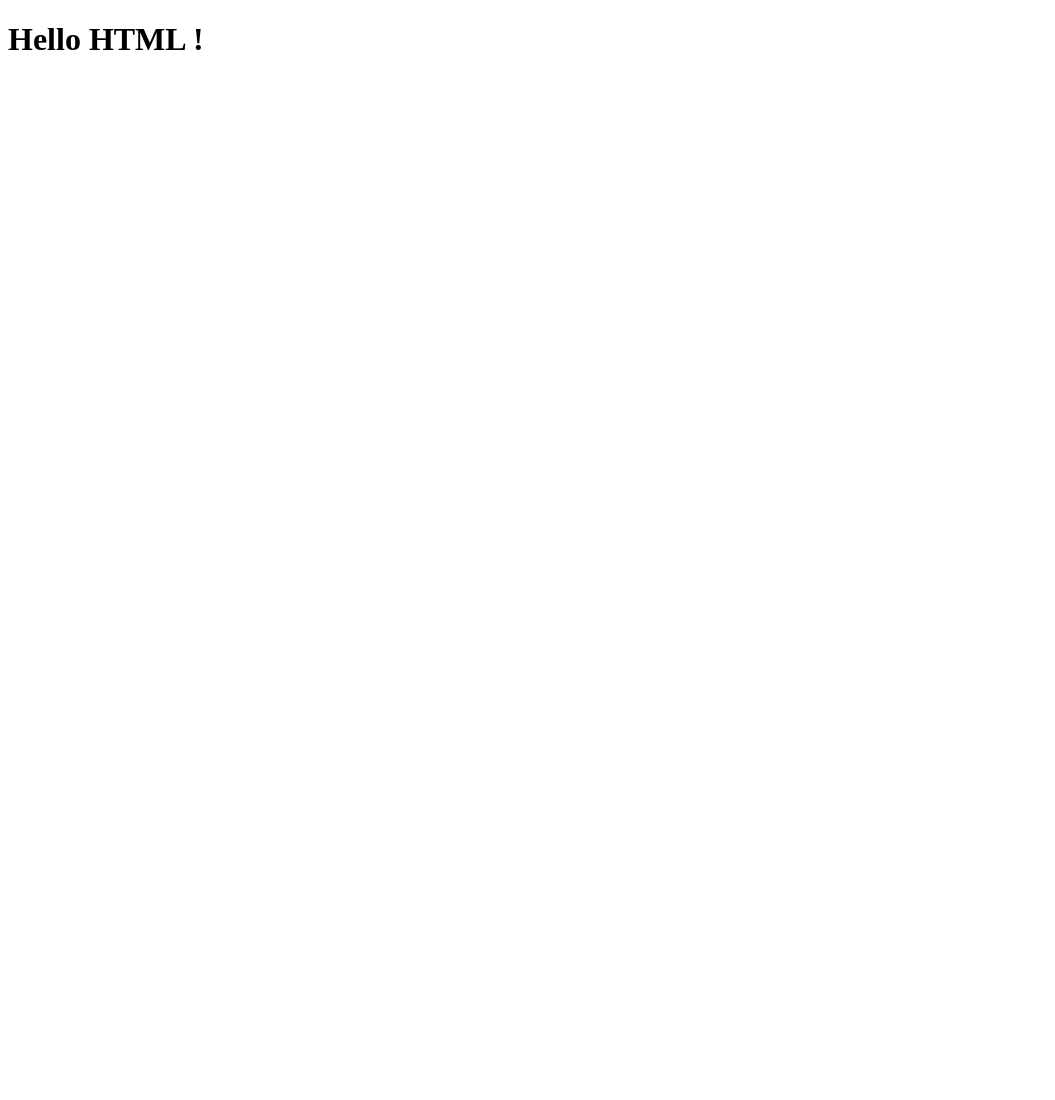
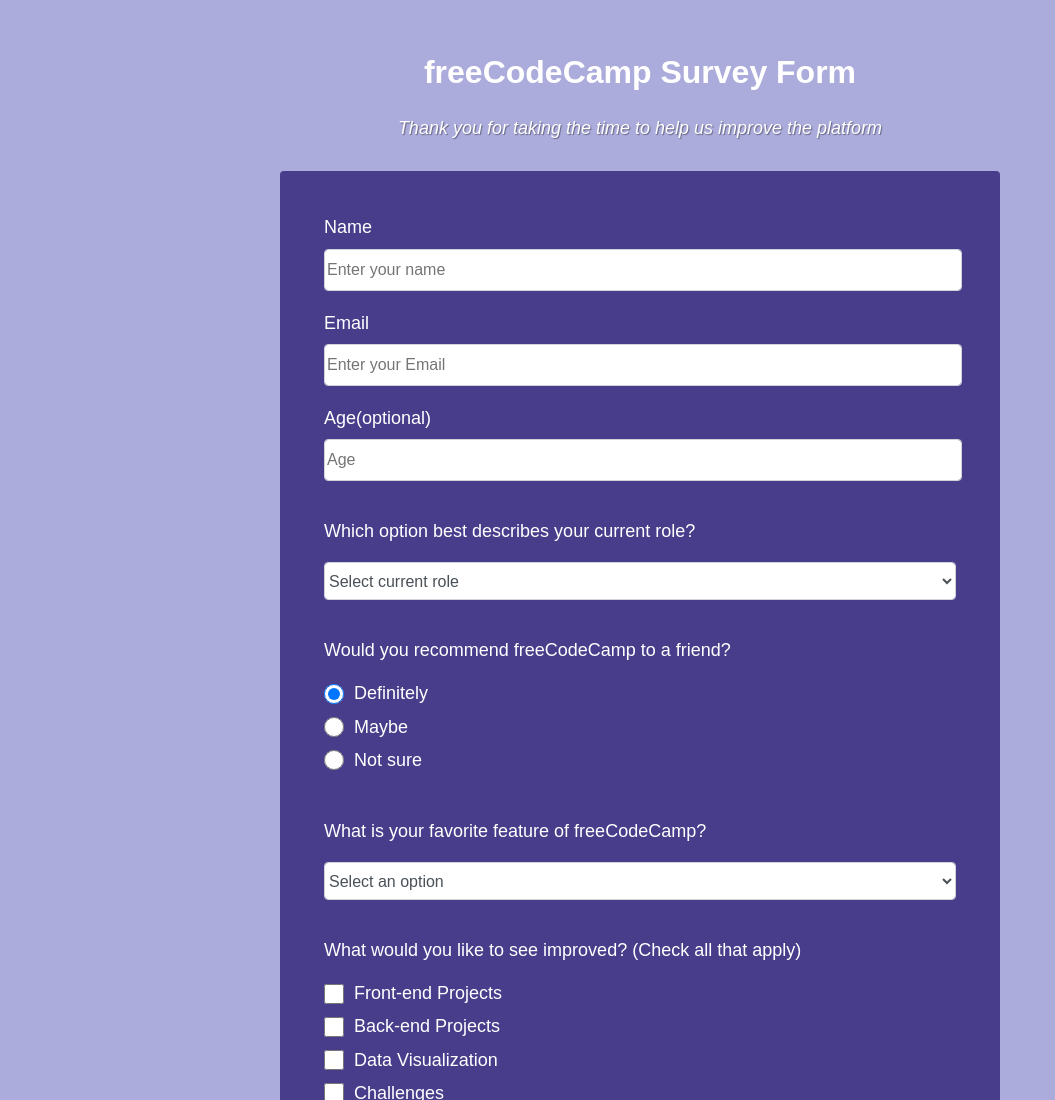
Before and after one commit to bohdanpaduchak/hello-html-698, a plain HTML site: page index.html in a window 1280 px wide. Shown: the top 1100 px of the page, without its empty margins (0-1055 px from the left). Before the commit the page ends 800 px from the top, so only its background shows below. Drawn offline with Linux system fonts and the light colour scheme.

Commit message:
Regixtration form

```diff
--- a/index.html
+++ b/index.html
@@ -2,14 +2,96 @@
 <html lang="en">
 
 <head>
-    <meta charset="UTF-8">
-    <meta http-equiv="X-UA-Compatible" content="IE=edge">
-    <meta name="viewport" content="width=device-width, initial-scale=1.0">
-    <title>HTML Sample</title>
+    <title>Registration Form</title>
+    <link rel="stylesheet" type="text/css" href="styles.css" />
 </head>
 
 <body>
-    <h1>Hello HTML !</h1>
+    <div class="container">
+        <header class="header">
+          <h1 id="title" class="text-center">freeCodeCamp Survey Form</h1>
+          <p id="description" class="description text-center">
+            Thank you for taking the time to help us improve the platform
+          </p>
+        </header>
+        <form id="survey-form">
+          <div class="form-group">
+            <label id="name-label" for="name">Name</label>
+            <input type="text" name="name" id="name" class="form-control" placeholder="Enter your name" required="">
+          </div>
+          <div class="form-group">
+            <label id="email-label" for="email">Email</label>
+            <input type="email" name="email" id="email" class="form-control" placeholder="Enter your Email" required="">
+          </div>
+          <div class="form-group">
+            <label id="number-label" for="number">Age<span class="clue">(optional)</span></label>
+            <input type="number" name="age" id="number" min="10" max="99" class="form-control" placeholder="Age">
+          </div>
+          <div class="form-group">
+            <p>Which option best describes your current role?</p>
+            <select id="dropdown" name="role" class="form-control" required="">
+              <option disabled="" selected="" value="">Select current role</option>
+              <option value="student">Student</option>
+              <option value="job">Full Time Job</option>
+              <option value="learner">Full Time Learner</option>
+              <option value="preferNo">Prefer not to say</option>
+              <option value="other">Other</option>
+            </select>
+          </div>
+
+          <div class="form-group">
+            <p>Would you recommend freeCodeCamp to a friend?</p>
+            <label>
+              <input name="user-recommend" value="definitely" type="radio" class="input-radio" checked="">Definitely</label>
+            <label>
+              <input name="user-recommend" value="maybe" type="radio" class="input-radio">Maybe</label>
+
+            <label><input name="user-recommend" value="not-sure" type="radio" class="input-radio">Not sure</label>
+          </div>
+
+          <div class="form-group">
+            <p>What is your favorite feature of freeCodeCamp?</p>
+            <select id="most-like" name="mostLike" class="form-control" required="">
+              <option disabled="" selected="" value="">Select an option</option>
+              <option value="challenges">Challenges</option>
+              <option value="projects">Projects</option>
+              <option value="community">Community</option>
+              <option value="openSource">Open Source</option>
+            </select>
+          </div>
+
+          <div class="form-group">
+            <p>
+              What would you like to see improved?
+              <span class="clue">(Check all that apply)</span>
+            </p>
+
+            <label><input name="prefer" value="front-end-projects" type="checkbox" class="input-checkbox">Front-end Projects</label>
+            <label>
+              <input name="prefer" value="back-end-projects" type="checkbox" class="input-checkbox">Back-end Projects</label>
+            <label><input name="prefer" value="data-visualization" type="checkbox" class="input-checkbox">Data Visualization</label>
+            <label><input name="prefer" value="challenges" type="checkbox" class="input-checkbox">Challenges</label>
+            <label><input name="prefer" value="open-source-community" type="checkbox" class="input-checkbox">Open Source Community</label>
+            <label><input name="prefer" value="gitter-help-rooms" type="checkbox" class="input-checkbox">Gitter help rooms</label>
+            <label><input name="prefer" value="videos" type="checkbox" class="input-checkbox">Videos</label>
+            <label><input name="prefer" value="city-meetups" type="checkbox" class="input-checkbox">City Meetups</label>
+            <label><input name="prefer" value="wiki" type="checkbox" class="input-checkbox">Wiki</label>
+            <label><input name="prefer" value="forum" type="checkbox" class="input-checkbox">Forum</label>
+            <label><input name="prefer" value="additional-courses" type="checkbox" class="input-checkbox">Additional Courses</label>
+          </div>
+
+          <div class="form-group">
+            <p>Any comments or suggestions?</p>
+            <textarea id="comments" class="input-textarea" name="comment" placeholder="Enter your comment here..."></textarea>
+          </div>
+
+          <div class="form-group">
+            <button type="submit" id="submit" class="submit-button">
+              Submit
+            </button>
+          </div>
+        </form>
+      </div>
 </body>
 
 </html>
--- /dev/null
+++ b/styles.css
@@ -0,0 +1,107 @@
+body {
+    top: 0;
+    height: 100%;
+    background-color:rgba(136, 136, 206, 0.7);
+    font-family: 'Poppins', sans-serif;
+    font-size: 1rem;
+    font-weight: 400;
+    line-height: 1.4;
+    color: white;
+}
+
+.container {
+    max-width: 720px;
+    width: 100%;
+    margin: 3.125rem auto 0 auto;
+}
+h1 {
+    display: block;
+    font-size: 2em;
+    margin-block-start: 0.67em;
+    margin-block-end: 0.67em;
+    margin-inline-start: 0px;
+    margin-inline-end: 0px;
+    font-weight: bold;
+}
+.header {
+    padding: 0 0.625rem;
+    margin-bottom: 1.875rem;
+}
+.text-center {
+    text-align: center;
+}
+.description {
+    font-style: italic;
+    font-weight: 200;
+    text-shadow: 1px 1px 1px rgb(0 0 0 / 40%);
+}
+form {
+    background-color: darkslateblue;
+    padding: 2.5rem 0.625rem;
+    border-radius: 0.25rem;
+    padding: 2.5rem;;
+}
+label {
+    display: flex;
+    align-items: center;
+    font-size: 1.125rem;
+    margin-bottom: 0.5rem;
+}
+input, button, select, textarea {
+    margin: 0;
+    font-family: inherit;
+    font-size: inherit;
+    line-height: inherit;
+    display: block;
+}
+.form-group {
+    margin: 0 auto 1.25rem auto;
+    padding: 0.25rem;
+}
+.form-control {
+    display: block;
+    width: 100%;
+    height: 2.375rem;
+    color: #495057;
+    background-color: #fff;
+    background-clip: padding-box;
+    border: 1px solid #ced4da;
+    border-radius: 0.25rem;
+    transition: border-color 0.15s ease-in-out, box-shadow 0.15s ease-in-out;
+}
+.form-group {
+    margin: 0 auto 0.75rem auto;
+    padding: 0.25rem;
+}
+label {
+    display: flex;
+    align-items: center;
+    font-size: 1.125rem;
+    margin-bottom: 0.5rem;
+}
+.input-radio, .input-checkbox {
+    display: inline-block;
+    margin-right: 0.625rem;
+    min-height: 1.25rem;
+    min-width: 1.25rem;
+}
+.input-textarea {
+    min-height: 120px;
+    width: 100%;
+    resize: vertical;
+}
+p {
+    font-size: 1.125rem;
+}
+.submit-button {
+    display: block;
+    width: 100%;
+    padding: 0.75rem;
+    background-color:green;
+    color: inherit;
+    border-radius: 2px;
+    cursor: pointer;
+}
+button {
+    border: none;
+}
```
